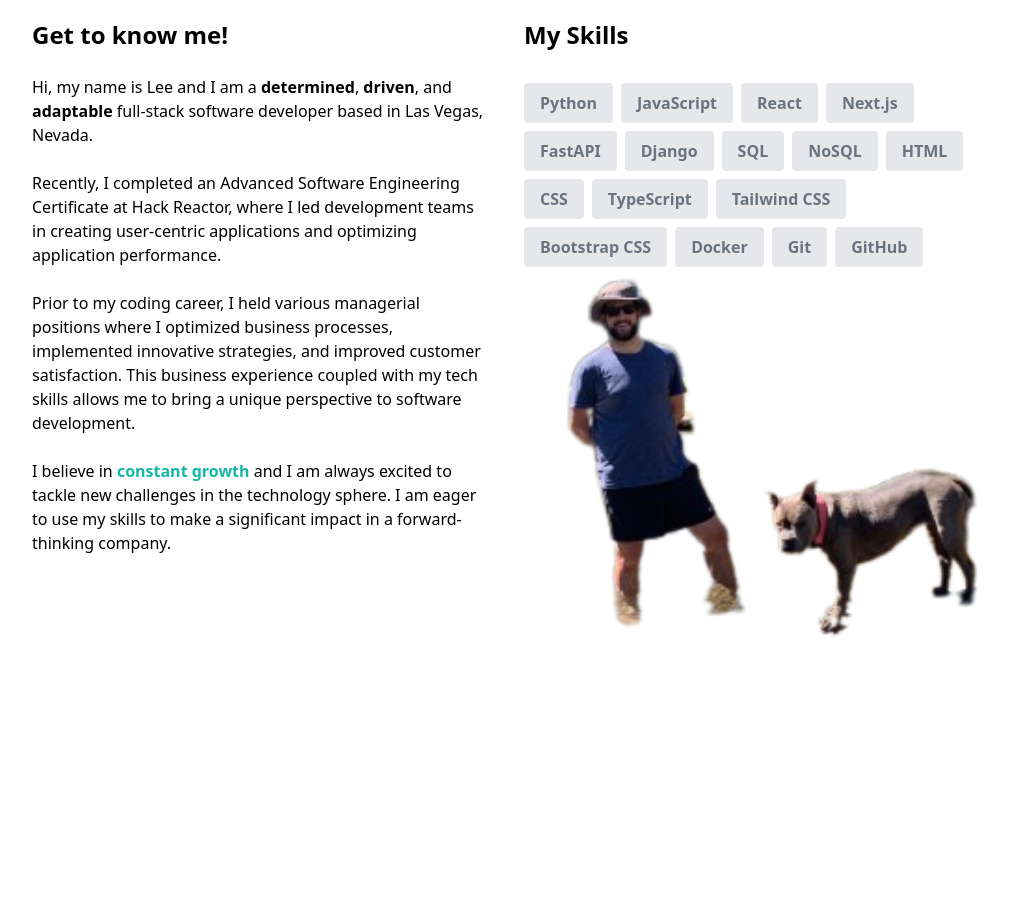
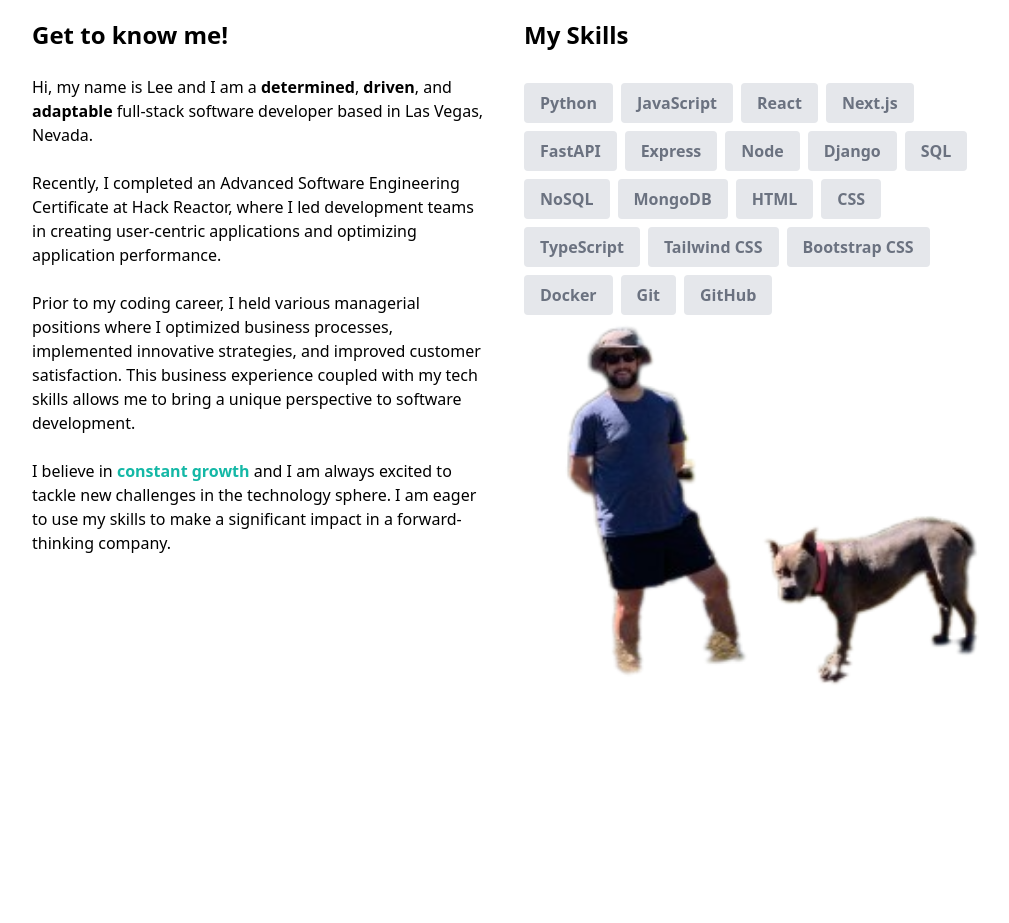
Before and after one commit to LeeAaron702/PorfolioProjectV1, a Next.js app: page / in a window 1280 px wide. Shown: the part 1140-2063 px from the top of the page, without its empty margins (136-1145 px from the left). Built offline with nearby package versions, Linux system fonts and the light colour scheme.

Commit message:
added skills

```diff
--- a/components/AboutSection.tsx
+++ b/components/AboutSection.tsx
@@ -7,9 +7,12 @@ const skills = [
   { skill: "React" },
   { skill: "Next.js" },
   { skill: "FastAPI" },
+  { skill: "Express" },
+  { skill: "Node" },
   { skill: "Django" },
   { skill: "SQL" },
   { skill: "NoSQL" },
+  { skill: "MongoDB" },
   { skill: "HTML" },
   { skill: "CSS" },
   { skill: "TypeScript" },
```
